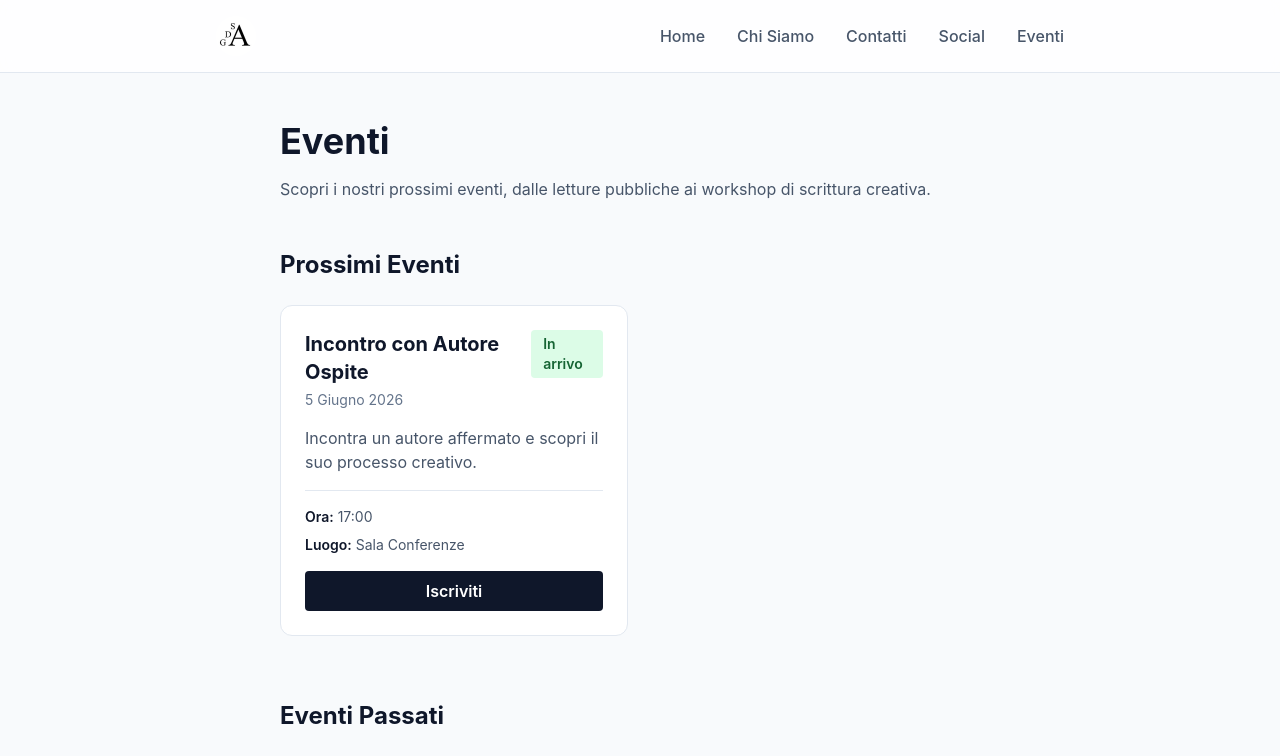
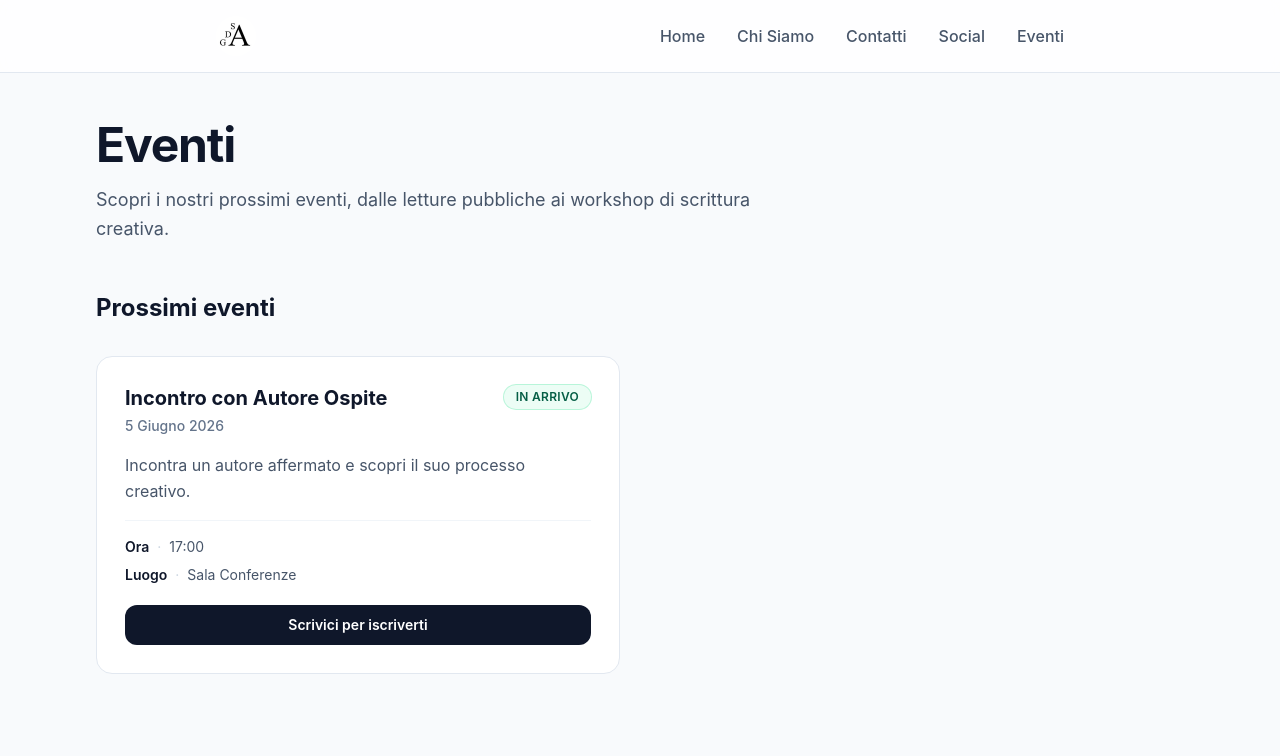
Before and after one commit to Matthew0298/sadaga.github.io, a Next.js app: page /sadaga.github.io/eventi in a window 1280 px wide. Shown: the top 756 px of the page. Built offline with nearby package versions, Linux system fonts and the light colour scheme.

Commit message:
add fix for page eventi, and transition more clear,

```diff
--- a/app/eventi/page.tsx
+++ b/app/eventi/page.tsx
@@ -1,85 +1,119 @@
 import type { SiteEvent } from "@/content/types";
 import { events } from "@/content";
+import { contactUrlForEvent } from "@/lib/event-contact";
+import Link from "next/link";
 import ScrollReveal from "../components/ScrollReveal";
+
+const cardBase =
+  "group flex h-full flex-col rounded-2xl border bg-white p-6 sm:p-7 transition-all duration-300 ease-out hover:scale-[1.02] hover:border-accent/50 hover:shadow-[0_20px_40px_-12px_rgba(15,23,42,0.12)] motion-reduce:transition-none motion-reduce:hover:scale-100";
+
+const ctaClass =
+  "mt-5 block w-full rounded-xl px-4 py-2.5 text-center text-sm font-semibold text-white transition";
 
 export default function Eventi() {
   const upcomingEvents = events.filter((e) => e.status === "upcoming");
   const specialEvents = events.filter((e) => e.status === "special");
   const pastEvents = events.filter((e) => e.status === "past");
 
-  const EventCard = ({ event }: { event: SiteEvent }) => (
-    <div className="bg-white border border-slate-200 rounded-xl p-6 hover:shadow-md transition-all duration-200 h-full">
-      <div className="flex justify-between items-start mb-4">
-        <div>
-          <h3 className="text-xl font-bold text-slate-900">{event.title}</h3>
-          <p className="text-slate-500 text-sm mt-1">{event.date}</p>
+  const EventCard = ({ event, muted = false }: { event: SiteEvent; muted?: boolean }) => (
+    <article
+      className={`${cardBase} ${
+        muted
+          ? "border-slate-200/90 opacity-95 hover:opacity-100"
+          : "border-slate-200"
+      }`}
+    >
+      <div className="mb-4 flex items-start justify-between gap-4">
+        <div className="min-w-0">
+          <h3 className="text-xl font-bold text-slate-900 leading-snug">{event.title}</h3>
+          <p className="mt-1 text-sm font-medium text-slate-500">{event.date}</p>
         </div>
         <span
-          className={`px-3 py-1 rounded text-sm font-semibold ${
+          className={`shrink-0 rounded-full px-3 py-1 text-xs font-semibold uppercase tracking-wide ${
             event.status === "upcoming"
-              ? "bg-green-100 text-green-800"
-              : "bg-slate-100 text-slate-800"
+              ? "bg-emerald-50 text-emerald-800 ring-1 ring-emerald-200/80"
+              : "bg-slate-100 text-slate-600 ring-1 ring-slate-200/80"
           }`}
         >
           {event.status === "upcoming" ? "In arrivo" : "Passato"}
         </span>
       </div>
-      <p className="text-slate-600 mb-4">{event.description}</p>
-      <div className="space-y-2 text-sm text-slate-600 border-t border-slate-200 pt-4">
+
+      <p className="mb-4 flex-grow text-slate-600 leading-relaxed">{event.description}</p>
+
+      <div className="space-y-2 border-t border-slate-100 pt-4 text-sm text-slate-600">
         <p>
-          <span className="font-semibold text-slate-900">Ora:</span> {event.time}
+          <span className="font-semibold text-slate-900">Ora</span>
+          <span className="mx-2 text-slate-300">·</span>
+          {event.time}
         </p>
         <p>
-          <span className="font-semibold text-slate-900">Luogo:</span> {event.location}
+          <span className="font-semibold text-slate-900">Luogo</span>
+          <span className="mx-2 text-slate-300">·</span>
+          {event.location}
         </p>
       </div>
+
       {event.status === "upcoming" && (
-        <button className="w-full mt-4 px-4 py-2 bg-slate-900 text-white rounded hover:bg-slate-800 transition font-semibold">
-          Iscriviti
-        </button>
+        <Link
+          href={contactUrlForEvent(event.title)}
+          className={`${ctaClass} bg-slate-900 group-hover:bg-slate-800`}
+        >
+          Scrivici per iscriverti
+        </Link>
       )}
-    </div>
+    </article>
   );
 
   const SpecialEventCard = ({ event }: { event: SiteEvent }) => (
-    <div className="bg-gradient-to-br from-blue-50 to-cyan-50 border-2 border-cyan-200 rounded-xl p-8 hover:shadow-lg transition-all duration-200">
+    <article
+      className={`${cardBase} border-cyan-200/80 bg-gradient-to-br from-blue-50/80 via-white to-cyan-50/60 p-8 sm:p-10 hover:border-cyan-400/70`}
+    >
       <div className="mb-6">
-        <h3 className="text-3xl font-bold text-slate-900 mb-2">{event.title}</h3>
-        <p className="text-lg text-cyan-700 font-semibold italic mb-4">
+        <h3 className="mb-2 text-3xl font-bold text-slate-900">{event.title}</h3>
+        <p className="mb-4 text-lg font-semibold italic text-cyan-800">
           {event.details?.subtitle}
         </p>
-        <p className="text-slate-600 text-lg leading-relaxed mb-6">
-          {event.description}
-        </p>
+        <p className="text-lg leading-relaxed text-slate-600">{event.description}</p>
       </div>
 
-      <div className="space-y-4 mb-6 bg-white/70 rounded-lg p-6">
+      <div className="mb-6 space-y-4 rounded-xl bg-white/80 p-6 ring-1 ring-slate-200/60">
         <div className="flex items-start gap-3">
-          <span className="text-2xl">📍</span>
+          <span className="text-2xl" aria-hidden>
+            📍
+          </span>
           <div>
             <p className="font-semibold text-slate-900">Dove</p>
-            <p className="text-slate-600">Appuntamento alle 9:45 di fianco a {event.location}</p>
+            <p className="text-slate-600">
+              Appuntamento alle 9:45 di fianco a {event.location}
+            </p>
           </div>
         </div>
 
-        <div className="flex items-start gap-3 border-t border-slate-200 pt-4">
-          <span className="text-2xl">🗓️</span>
+        <div className="flex items-start gap-3 border-t border-slate-200/80 pt-4">
+          <span className="text-2xl" aria-hidden>
+            🗓️
+          </span>
           <div>
             <p className="font-semibold text-slate-900">Quando</p>
             <p className="text-slate-600">{event.date}</p>
           </div>
         </div>
 
-        <div className="flex items-start gap-3 border-t border-slate-200 pt-4">
-          <span className="text-2xl">🎒</span>
+        <div className="flex items-start gap-3 border-t border-slate-200/80 pt-4">
+          <span className="text-2xl" aria-hidden>
+            🎒
+          </span>
           <div>
             <p className="font-semibold text-slate-900">Cosa portare</p>
             <p className="text-slate-600">{event.details?.whatToBring}</p>
           </div>
         </div>
 
-        <div className="flex items-start gap-3 border-t border-slate-200 pt-4">
-          <span className="text-2xl">🍹</span>
+        <div className="flex items-start gap-3 border-t border-slate-200/80 pt-4">
+          <span className="text-2xl" aria-hidden>
+            🍹
+          </span>
           <div>
             <p className="font-semibold text-slate-900">Dopo la pulizia</p>
             <p className="text-slate-600">{event.details?.refreshment}</p>
@@ -87,69 +121,83 @@ export default function Eventi() {
         </div>
       </div>
 
-      <div className="bg-cyan-100 border border-cyan-300 rounded-lg p-4 mb-6">
-        <p className="text-slate-800 font-semibold text-center">
-          {event.details?.contact}
-        </p>
+      <div className="mb-6 rounded-xl border border-cyan-200/80 bg-cyan-50/80 p-4">
+        <p className="text-center font-semibold text-slate-800">{event.details?.contact}</p>
       </div>
 
-      <button className="w-full px-6 py-3 bg-gradient-to-r from-cyan-600 to-blue-600 text-white rounded-lg hover:shadow-lg transition font-semibold text-lg">
-        Voglio Partecipare! 🌊
-      </button>
-    </div>
+      <Link
+        href={contactUrlForEvent(event.title)}
+        className="block w-full rounded-xl bg-gradient-to-r from-cyan-600 to-blue-600 px-6 py-3 text-center text-lg font-semibold text-white transition group-hover:shadow-md group-hover:brightness-105"
+      >
+        Richiedi info / iscrizione
+      </Link>
+    </article>
   );
 
   return (
-    <div className="max-w-4xl mx-auto">
+    <div className="relative left-1/2 right-1/2 -mx-[50vw] w-screen max-w-[100vw]">
+      <div className="mx-auto w-full max-w-6xl px-4 sm:px-6 lg:px-8">
         <ScrollReveal>
-        <h1 className="text-4xl font-bold text-slate-900 mb-4">Eventi</h1>
-        <p className="text-slate-600 mb-12">
-          Scopri i nostri prossimi eventi, dalle letture pubbliche ai workshop di scrittura creativa.
+          <header className="mb-12 max-w-2xl">
+            <h1 className="mb-4 text-4xl font-bold tracking-tight text-slate-900 sm:text-5xl">
+              Eventi
+            </h1>
+            <p className="text-lg leading-relaxed text-slate-600">
+              Scopri i nostri prossimi eventi, dalle letture pubbliche ai workshop di
+              scrittura creativa.
             </p>
+          </header>
         </ScrollReveal>
 
         {upcomingEvents.length > 0 && (
-        <section className="mb-16">
+          <section className="mb-20">
             <ScrollReveal>
-            <h2 className="text-2xl font-bold text-slate-900 mb-6">Prossimi Eventi</h2>
+              <h2 className="mb-8 text-2xl font-bold text-slate-900">Prossimi eventi</h2>
             </ScrollReveal>
-          <div className="grid grid-cols-1 md:grid-cols-2 gap-6">
+            <ul className="grid list-none grid-cols-1 gap-6 sm:grid-cols-2 sm:gap-8 lg:gap-10">
               {upcomingEvents.map((event, index) => (
-              <ScrollReveal key={event.id} delay={index * 0.08}>
+                <li key={event.id} className="min-h-0">
+                  <ScrollReveal delay={index * 0.08} className="h-full">
                     <EventCard event={event} />
+                  </ScrollReveal>
+                </li>
+              ))}
+            </ul>
+          </section>
+        )}
+
+        {specialEvents.length > 0 && (
+          <section className="mb-20">
+            <ScrollReveal>
+              <h2 className="mb-8 text-2xl font-bold text-slate-900">Progetto speciale</h2>
+            </ScrollReveal>
+            <div className="space-y-8">
+              {specialEvents.map((event) => (
+                <ScrollReveal key={event.id}>
+                  <SpecialEventCard event={event} />
                 </ScrollReveal>
               ))}
             </div>
           </section>
         )}
 
-      {specialEvents.length > 0 && (
-        <section className="mb-16">
+        {pastEvents.length > 0 && (
+          <section>
             <ScrollReveal>
-            <h2 className="text-2xl font-bold text-slate-900 mb-6">Progetto Speciale</h2>
+              <h2 className="mb-8 text-2xl font-bold text-slate-900">Eventi passati</h2>
             </ScrollReveal>
-          {specialEvents.map((event) => (
-            <ScrollReveal key={event.id}>
-              <SpecialEventCard event={event} />
+            <ul className="grid list-none grid-cols-1 gap-6 sm:grid-cols-2 sm:gap-8 lg:grid-cols-3 lg:gap-8">
+              {pastEvents.map((event, index) => (
+                <li key={event.id} className="min-h-0">
+                  <ScrollReveal delay={index * 0.06} className="h-full">
+                    <EventCard event={event} muted />
                   </ScrollReveal>
+                </li>
               ))}
-        </section>
-      )}
-
-      {pastEvents.length > 0 && (
-        <section className="mt-16">
-          <ScrollReveal>
-            <h2 className="text-2xl font-bold text-slate-900 mb-6">Eventi Passati</h2>
-          </ScrollReveal>
-          <div className="grid grid-cols-1 md:grid-cols-2 gap-6">
-            {pastEvents.map((event, index) => (
-              <ScrollReveal key={event.id} delay={index * 0.08}>
-                <EventCard event={event} />
-              </ScrollReveal>
-            ))}
-          </div>
+            </ul>
           </section>
         )}
       </div>
+    </div>
   );
 }
--- /dev/null
+++ b/lib/event-contact.ts
@@ -0,0 +1,8 @@
+export function contactUrlForEvent(eventTitle: string): string {
+  const params = new URLSearchParams({ oggetto: eventTitle });
+  return `/contatti?${params.toString()}`;
+}
+
+export function defaultMessageForEvent(eventTitle: string): string {
+  return `Buongiorno,\n\nVorrei informazioni per iscrivermi all'evento «${eventTitle}».\n\n`;
+}
```
Also changed, not shown: app/contatti/page.tsx (+41 -6 lines). Lines whose indentation alone changed are shown as unchanged.
